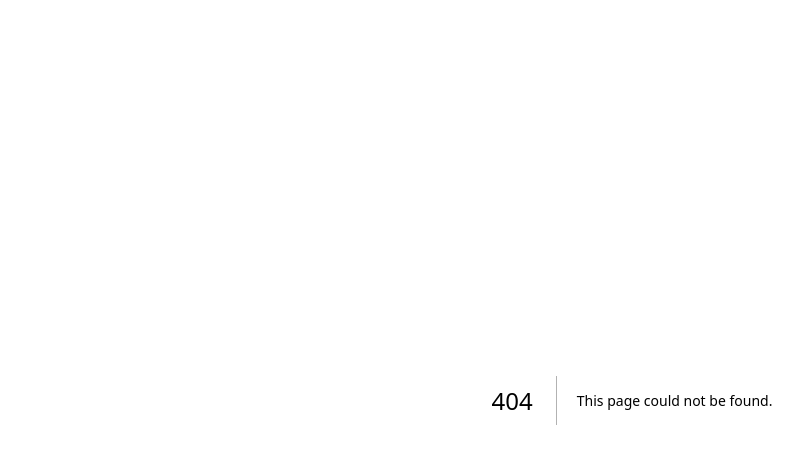
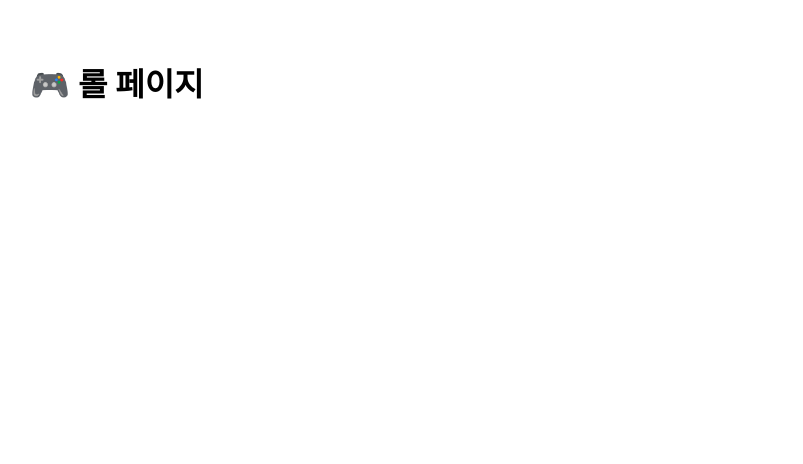
Before and after one commit to yoona0321/kuronami-dashboard, a Next.js app: page /lol in a window 1280 px wide. Before the commit this address had no page. Shown: the top 464 px of the page, without its empty margins (8-811 px from the left). Built offline with nearby package versions, Linux system fonts and the light colour scheme.

Commit message:
add lol page

```diff
--- /dev/null
+++ b/pages/lol.js
@@ -0,0 +1,7 @@
+export default function Lol() {
+  return (
+    <div style={{ padding: "30px" }}>
+      <h1>🎮 롤 페이지</h1>
+    </div>
+  );
+}
```
